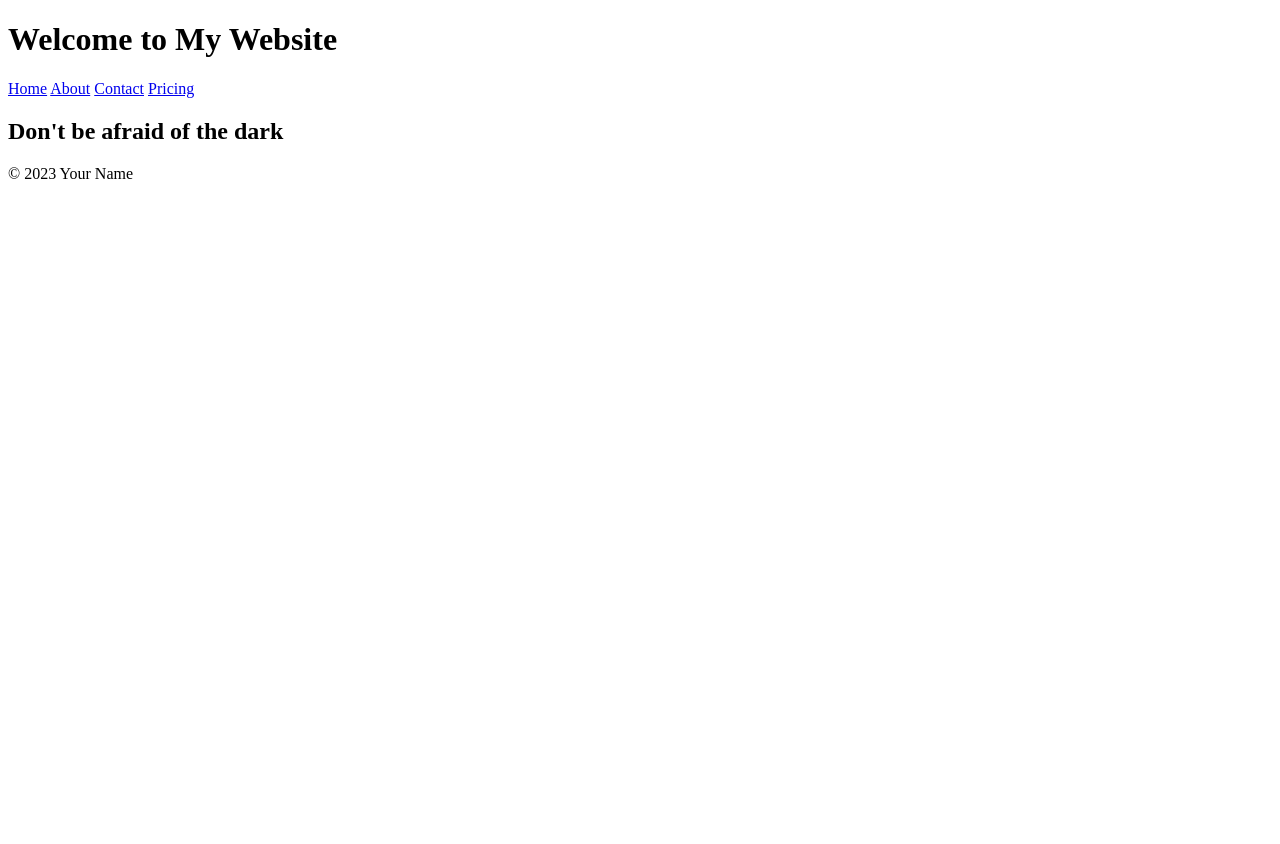
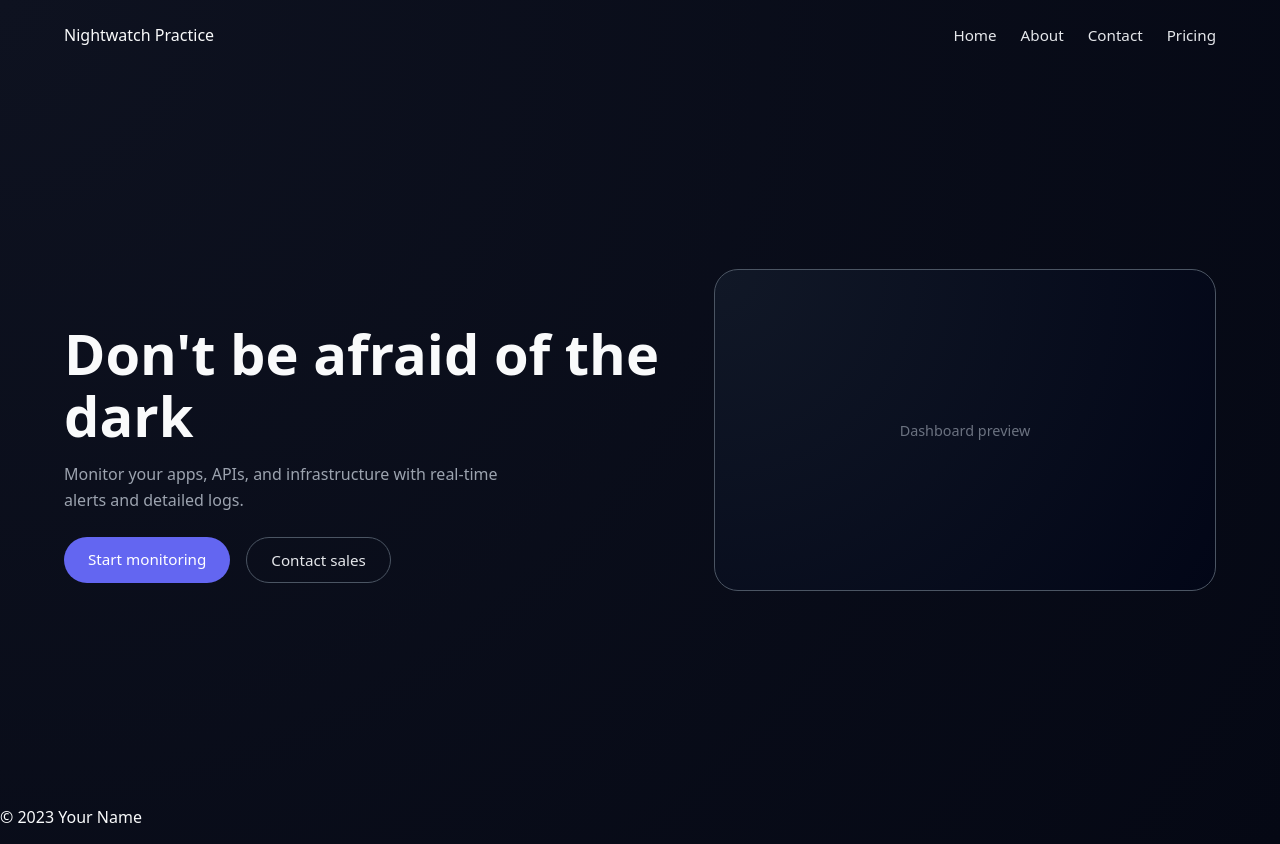
Before and after one commit to CAL1BUR/websitepractice, a plain HTML site: page index.html in a window 1280 px wide. Before the commit the page ends 800 px from the top, so only its background shows below. Drawn offline with Linux system fonts and the light colour scheme.

Commit message:
Refactor HTML structure and add CSS styles for layout and design

```diff
--- a/index.html
+++ b/index.html
@@ -8,26 +8,42 @@
     <meta name="author" content="Your Name" />
     <meta name="keywords" content="HTML, CSS, JavaScript" />
     <title>Document</title>
-    <link rel="stylesheet" href="styles.css" />
+    <link rel="stylesheet" href="style.css" />
   </head>
   <body>
     <header>
-      <h1>Welcome to My Website</h1>
       <nav>
-        <a href="#home">Home</a>
-        <a href="#about">About</a>
-        <a href="#contact">Contact</a>
-        <a href="#pricing">Pricing</a>
+        <div class="logo">Nightwatch Practice</div>
+        <ul class="nav-links">
+          <li><a href="#">Home</a></li>
+          <li><a href="#">About</a></li>
+          <li><a href="#">Contact</a></li>
+          <li><a href="#">Pricing</a></li>
+        </ul>
       </nav>
-      <div class="container">
-        <section id="hero">
+    </header>
+
+    <main>
+      <section class="hero">
+        <div class="hero-text">
           <h1>Don't be afraid of the dark</h1>
-        </section>
-      </div>
-    </header>
+          <p>
+            Monitor your apps, APIs, and infrastructure with real-time alerts
+            and detailed logs.
+          </p>
+          <div class="hero-buttons">
+            <a href="#" class="btn primary">Start monitoring</a>
+            <a href="#" class="btn secondary">Contact sales</a>
+          </div>
+        </div>
+        <div class="hero-media">
+          <div class="fake-dashboard">Dashboard preview</div>
+        </div>
+      </section>
+    </main>
+
     <footer>
-      <p>&copy; 2023 Your Name</p>
+      <p>© 2023 Your Name</p>
     </footer>
-    <script src="script.js"></script>
   </body>
 </html>
--- /dev/null
+++ b/style.css
@@ -0,0 +1,93 @@
+body {
+  margin: 0;
+  font-family: system-ui, -apple-system, BlinkMacSystemFont, "Segoe UI",
+    sans-serif;
+  background: #050814;
+  color: #f9fafb;
+  background: radial-gradient(circle at top left, #0e1220, #050814);
+}
+
+header {
+  padding: 1.5rem 4rem;
+}
+
+nav {
+  display: flex;
+  justify-content: space-between;
+  align-items: center;
+}
+
+.nav-links {
+  list-style: none;
+  display: flex;
+  gap: 1.5rem;
+  margin: 0;
+  padding: 0;
+}
+
+.nav-links a {
+  text-decoration: none;
+  color: #e5e7eb;
+  font-size: 0.95rem;
+}
+
+.hero {
+  min-height: calc(100vh - 80px);
+  display: flex;
+  align-items: center;
+  justify-content: space-between;
+  padding-top: 3rem;
+  padding: 0 4rem;
+  gap: 3rem;
+  max-width: 1200px;
+  margin: 0 auto;
+}
+
+.hero-text h1 {
+  font-size: 3.5rem;
+  line-height: 1.1;
+  margin-bottom: 1rem;
+}
+
+.hero-text p {
+  max-width: 28rem;
+  line-height: 1.6;
+  color: #9ca3af;
+}
+
+.hero-buttons {
+  display: flex;
+  gap: 1rem;
+  margin-top: 1.5rem;
+}
+
+.btn {
+  display: inline-block;
+  padding: 0.75rem 1.5rem;
+  border-radius: 999px;
+  font-size: 0.95rem;
+  text-decoration: none;
+}
+
+.btn.primary {
+  background: #6366f1;
+  color: #fff;
+}
+
+.btn.secondary {
+  border: 1px solid #4b5563;
+  color: #e5e7eb;
+}
+
+.hero-media .fake-dashboard {
+  width: 500px;
+  height: 320px;
+  border-radius: 1.5rem;
+  border: 1px solid #4b5563;
+  background: radial-gradient(circle at top left, #111827, #020617);
+  display: flex;
+  align-items: center;
+  justify-content: center;
+  font-size: 0.9rem;
+  color: #6b7280;
+}
```
